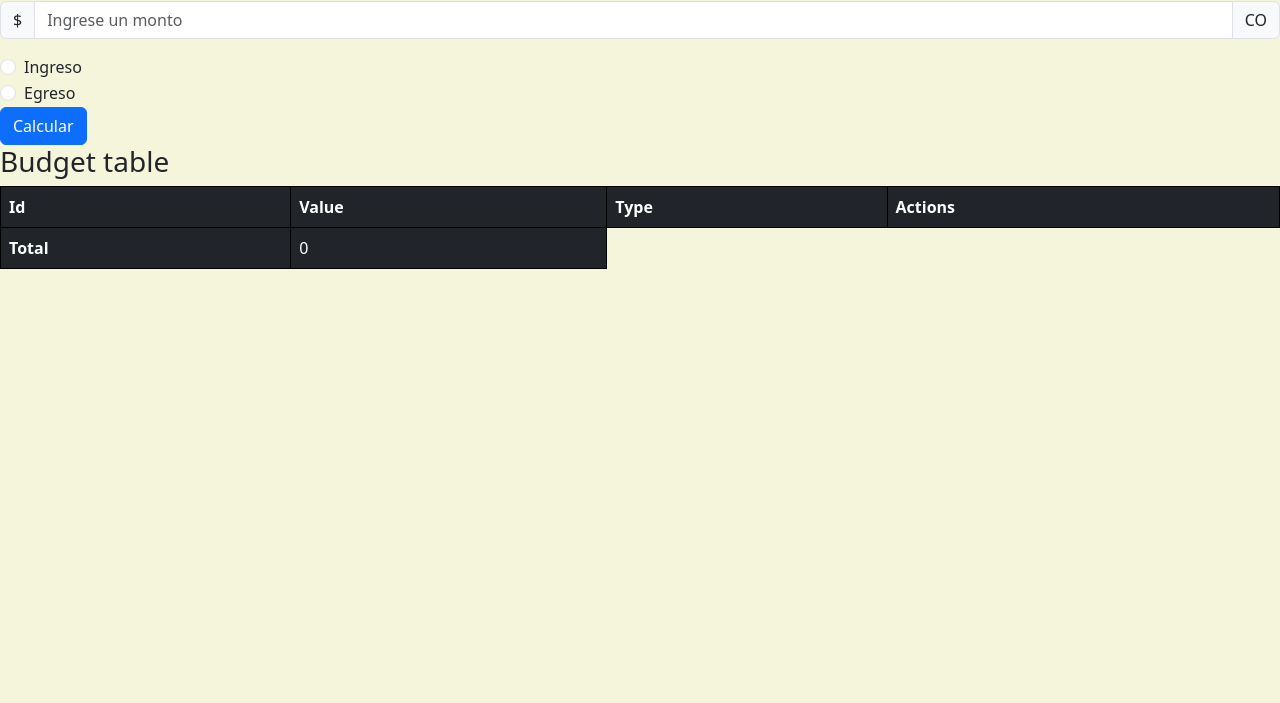
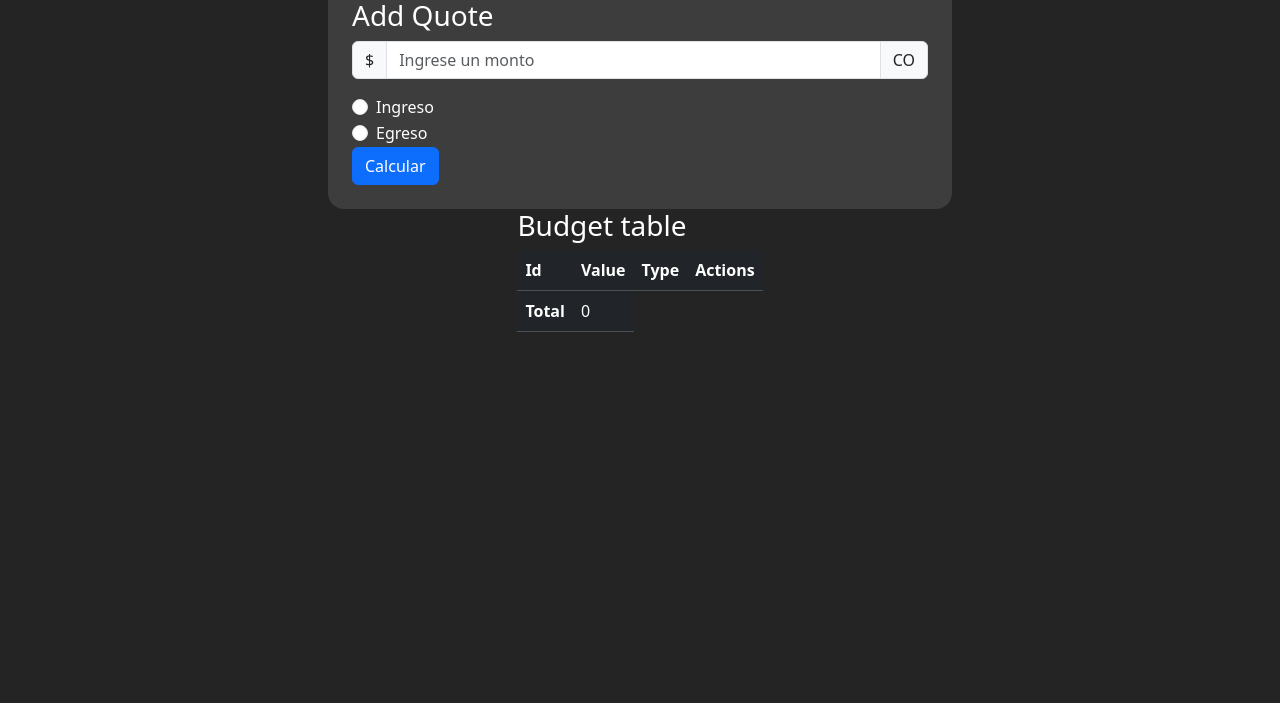
Before and after one commit to johanp0308/js_backend, a website with bundled scripts: page index.html in a window 1280 px wide. Shown: the part 97-800 px from the top of the page. Built offline with nearby package versions, Linux system fonts and the light colour scheme; data requests are answered from the project's data file.

Commit message:
style: :lipstick: Adding styles to containers

```diff
--- a/src/style.css
+++ b/src/style.css
@@ -9,19 +9,33 @@
 body{
     background-color: beige;
     width: 100vw;
+    color: white;
 }
 
-table{
-    border-collapse: collapse;
-}
-
-td,th{
-    padding: .5em;
-    border: 1px solid black;
-}
 
 #dialog-edit{
     width: 100%;
     height: 100vh;
     padding: 2rem;
 }
+
+
+
+.conten-main{
+    width: 100%;
+    height: 100vh;
+    display: flex;
+    flex-direction: column;
+    align-items: center;
+    background-color: rgb(36, 36, 36);
+    padding: 1rem;
+}
+
+.add-registros{
+    width: 50%;
+    max-width: 800px;
+    color: white;
+    background-color: rgb(62, 61, 61);
+    border-radius: 1rem;
+    padding: 1.5rem;
+}
```
